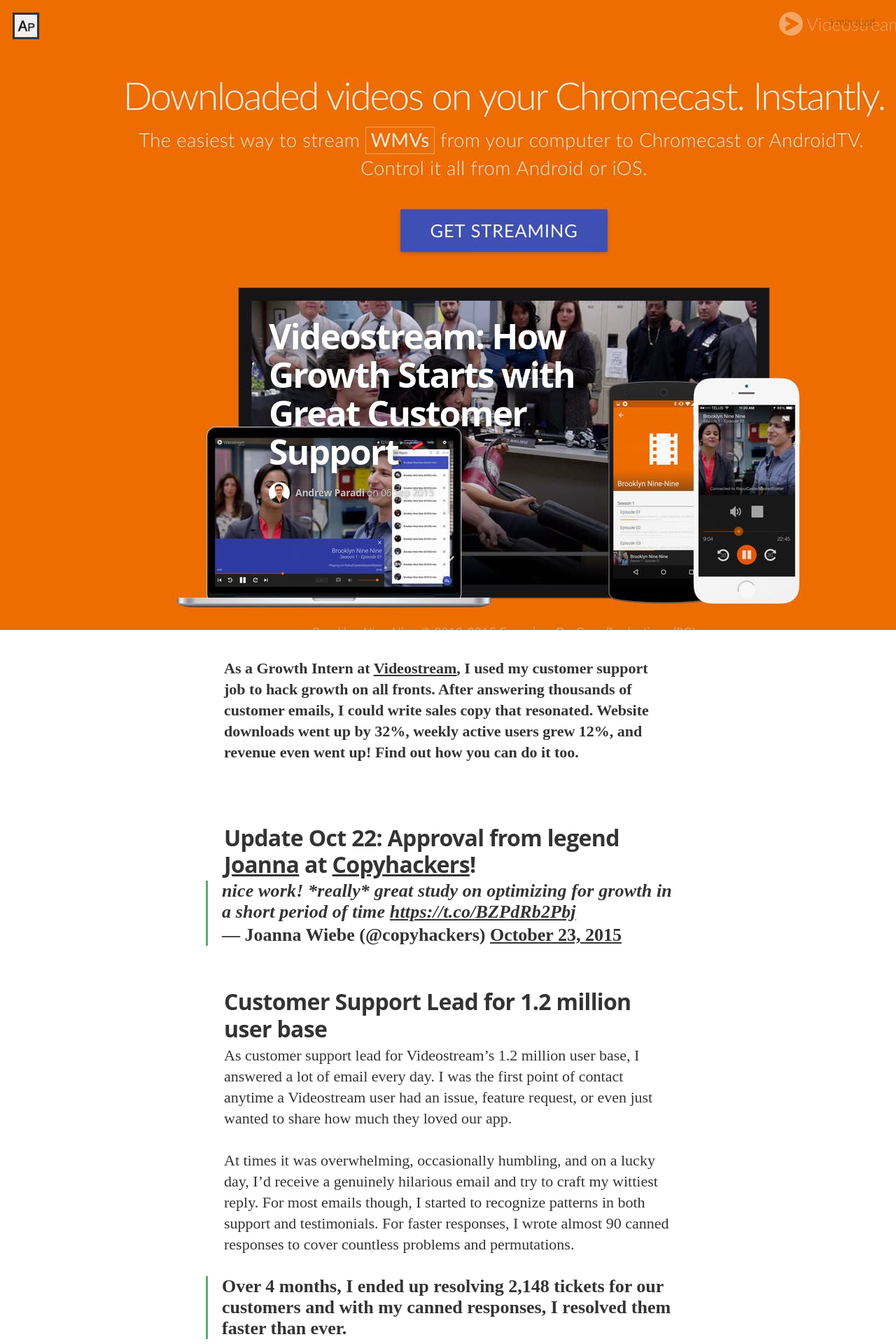
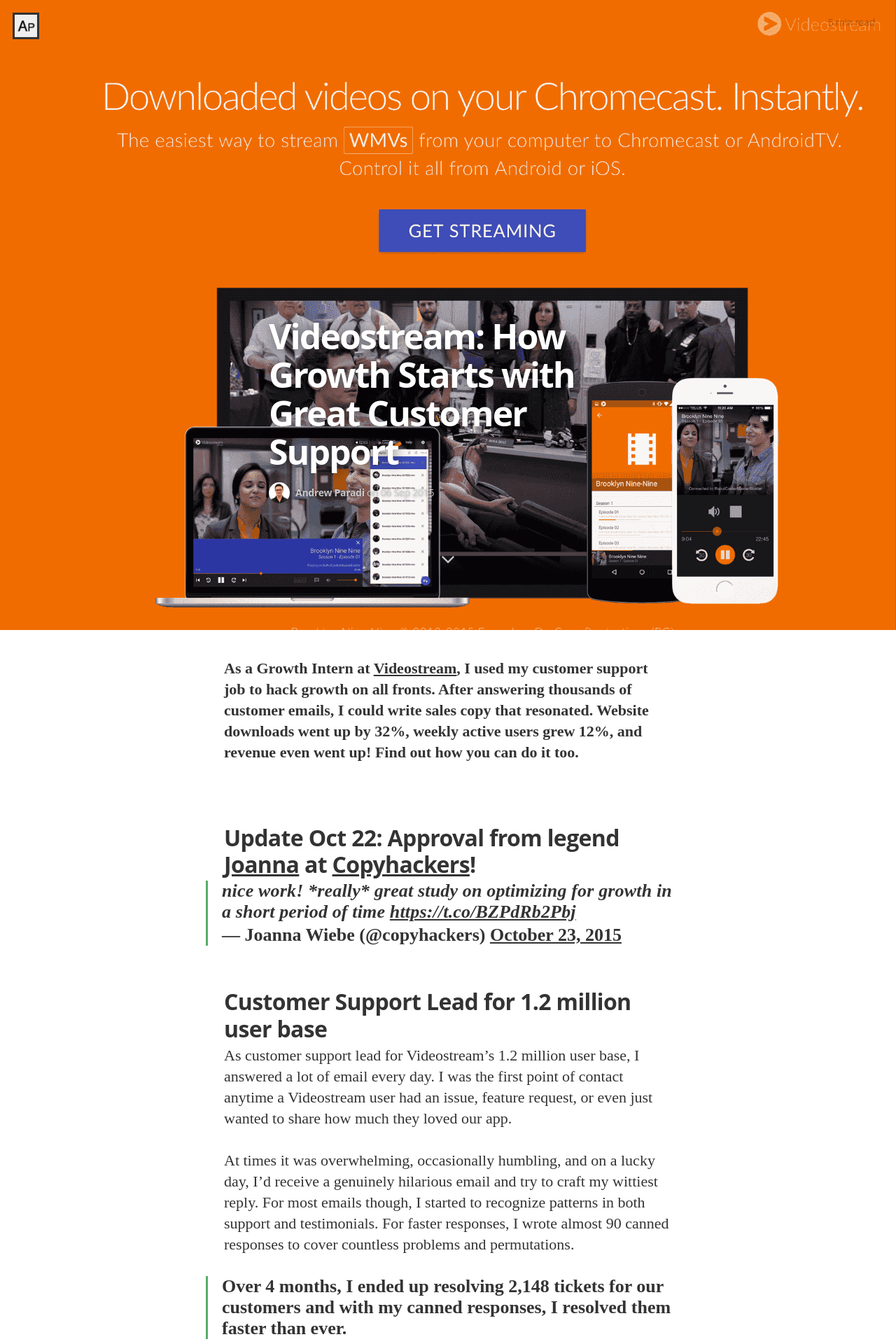
Before and after one commit to adrwxyz/classic.adrw.xyz, a Jekyll site: the page built from _posts/2015-09-06-videostream-how-growth-starts-with-great-customer-support.md, in a window 1280 px wide. Shown: the top 1920 px of the page at 70% size. Built offline with Jekyll 4.4.1, drawn with Linux system fonts in a browser that asks for light colours; nearby versions of some CDN libraries; some web fonts are replaced; Markdown is read by kramdown in place of the engine named in the settings; comment, search, counter and statistics services are not loaded.

Commit message:
vs image optimization

```diff
--- a/_posts/2015-09-06-videostream-how-growth-starts-with-great-customer-support.md
+++ b/_posts/2015-09-06-videostream-how-growth-starts-with-great-customer-support.md
@@ -2,7 +2,7 @@
 title:  "Videostream: How Growth Starts with Great Customer Support"
 date:   2015-09-06 22:50:25
 tags: startups
-image: /assets/article_images/2015-09-06-videostream-how-growth-starts-with-great-customer-support/vs-home-c.jpg
+image: /assets/article_images/2015-09-06-videostream-how-growth-starts-with-great-customer-support/vs-home-c.png
 excerpt: Understanding Videostream users better through email support let me write better sales copy. Soon website downloads were up by 32% & weekly actives up 12%!
 seo-title: Videostream&#58; How Growth Starts with Great Customer Support
 ---
@@ -45,7 +45,7 @@
 
 Leveraging my knowledge from leading sites like <a href="https://copyhackers.com/" target="_blank">Copyhackers</a>, <a href="https://moz.com/blog" target="_blank">Moz</a>, &amp; <a href="https://blog.kissmetrics.com/" target="_blank">Kissmetrics</a>, I focused all visitors towards a single Call to Action (CTA) above the fold: the "Get Streaming" download button.
 
-![New Site Hero: The view above the fold any visitor to GetVideostream.com will see. Notice the singular focus on quickly describing what is Videostream, and pushing visitors to download.](/assets/article_images/2015-09-06-videostream-how-growth-starts-with-great-customer-support/vs-home-c.jpg)
+![New Site Hero: The view above the fold any visitor to GetVideostream.com will see. Notice the singular focus on quickly describing what is Videostream, and pushing visitors to download.](/assets/article_images/2015-09-06-videostream-how-growth-starts-with-great-customer-support/vs-home-c.png)
 
 As I continued writing sales copy, I focused on consistency with the Videostream personality customers already loved. For Features and FAQs, I leveraged all I had read in customer emails what they loved most about Videostream, and questions that kept coming up. I also maintained consistency repeating certain phrases in headings and text to better target certain keywords we wanted to take in Google rankings.
 
@@ -88,9 +88,9 @@
 
 I did a lot of research from e-commerce checkout white papers to successful upgrade flows in other apps. I built the premium flow from scratch with HTML/CSS/Sass, Stripe API, PayPal integration, and Javascript. I'm so thankful to the team for all they taught me about coding for a Chrome App.
 
-![New Premium Flow: Plans, Payment Selection, & Features.](/assets/article_images/2015-09-06-videostream-how-growth-starts-with-great-customer-support/premflow1-c.jpg)
+![New Premium Flow: Plans, Payment Selection, & Features.](/assets/article_images/2015-09-06-videostream-how-growth-starts-with-great-customer-support/premflow1.jpg)
 
-![New Premium Flow: Payment Confirmation.](/assets/article_images/2015-09-06-videostream-how-growth-starts-with-great-customer-support/premflow2-c.jpg)
+![New Premium Flow: Payment Confirmation.](/assets/article_images/2015-09-06-videostream-how-growth-starts-with-great-customer-support/premflow2.jpg)
 
 The Premium flow was almost in production as I finished my internship at Videostream. The benefits of Videostream were now easy to understand. Upgrading was fast and seamless and could be done in fewer clicks.
 
```
Also changed, not shown: assets/article_images/2015-09-06-videostream-how-growth-starts-with-great-customer-support/vs-home-c.png (added).
